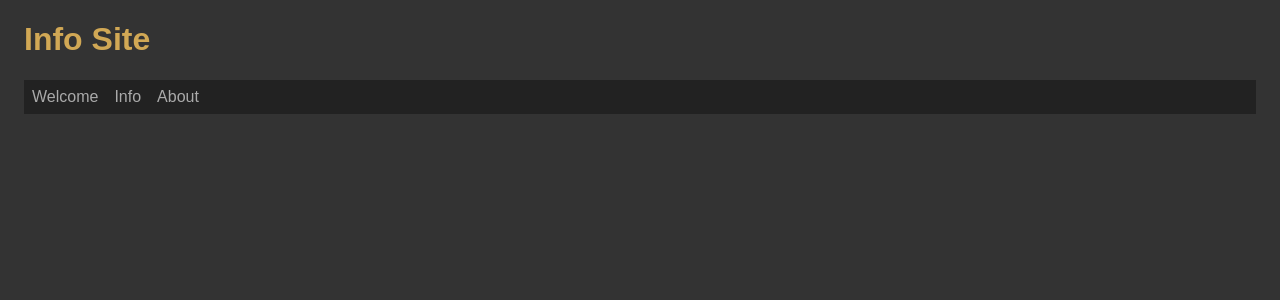
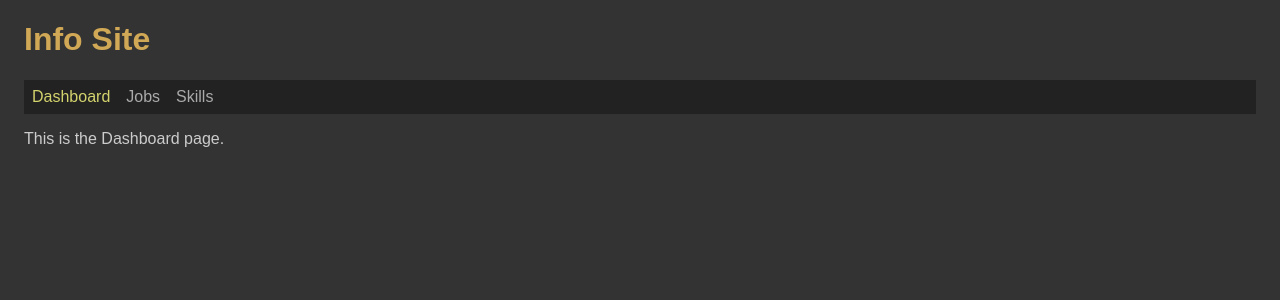
Before and after one commit to Scientific-Research/getajob002-frontend, a React (Vite) app: page /dashboard in a window 1280 px wide. Shown: the top 300 px of the page. Built offline with nearby package versions, Linux system fonts and the light colour scheme.

Commit message:
Three other pages was deleted and fundamental modifications were done in App.tsx

```diff
--- a/src/App.tsx
+++ b/src/App.tsx
@@ -1,24 +1,27 @@
 import './App.scss';
 import { NavLink, Routes, Route, Navigate } from 'react-router-dom';
-import { PageWelcome } from './pages/PageWelcome';
-import { PageInfo } from './pages/PageInfo';
-import { PageAbout } from './pages/PageAbout';
+import { PageDashboard } from './pages/PageDashboard';
+import { PageJobs } from './pages/PageJobs';
+import { PageSkills } from './pages/PageSkills';
 
 function App() {
 	return (
 		<div className="App">
 			<h1>Info Site</h1>
 			<nav>
-				<NavLink to="/welcome">Welcome</NavLink>
-				<NavLink to="/info">Info</NavLink>
-				<NavLink to="/about">About</NavLink>
+				<NavLink to="/dashboard">Dashboard</NavLink>
+				<NavLink to="/jobs">Jobs</NavLink>
+				<NavLink to="/skills">Skills</NavLink>
 			</nav>
 
 			<Routes>
-				<Route path="/welcome" element={<PageWelcome />} />
-				<Route path="/info" element={<PageInfo />} />
-				<Route path="/about" element={<PageAbout />} />
-				<Route path="/" element={<Navigate to="/welcome" replace />} />
+				<Route path="/dashboard" element={<PageDashboard />} />
+				<Route path="/jobs" element={<PageJobs />} />
+				<Route path="/skills" element={<PageSkills />} />
+				<Route
+					path="/"
+					element={<Navigate to="/dashboard" replace />}
+				/>
 			</Routes>
 		</div>
 	);
--- a/src/pages/PageAbout.tsx
+++ /dev/null
@@ -1,7 +0,0 @@
-export const PageAbout = () => {
-	return (
-		<>
-			<p>This is the about page.</p>
-		</>
-	);
-};
--- a/src/pages/PageInfo.tsx
+++ /dev/null
@@ -1,7 +0,0 @@
-export const PageInfo = () => {
-	return (
-		<>
-			<p>This is the info page.</p>
-		</>
-	);
-};
--- a/src/pages/PageWelcome.tsx
+++ /dev/null
@@ -1,7 +0,0 @@
-export const PageWelcome = () => {
-	return (
-		<>
-			<p>Welcome to this site.</p>
-		</>
-	);
-};
```
